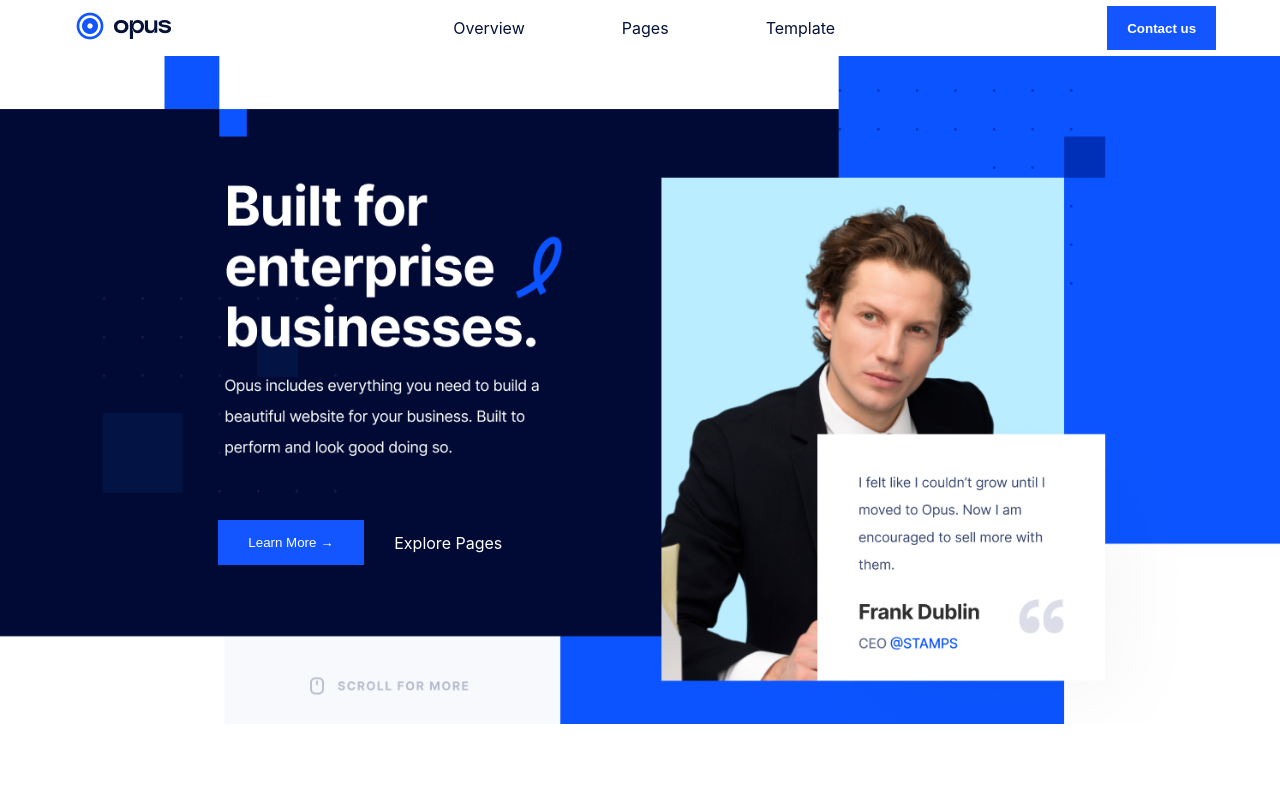
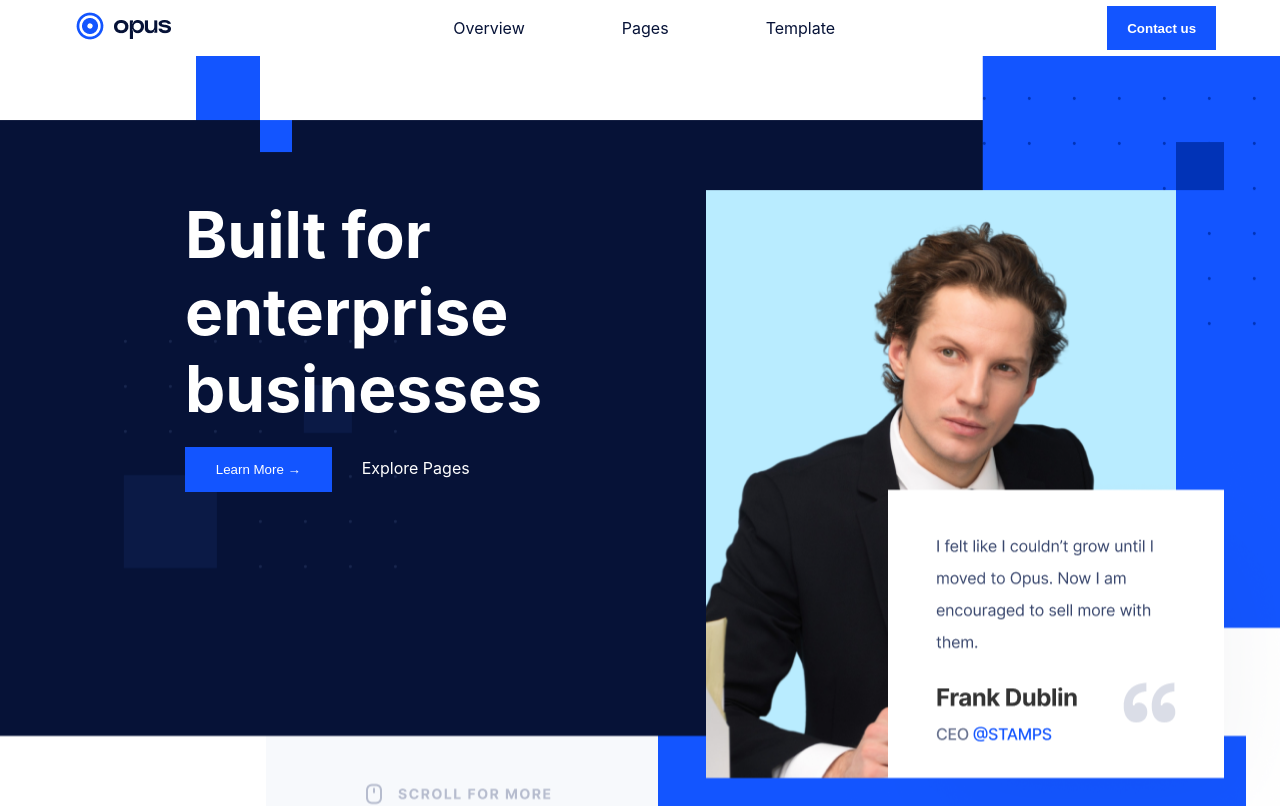
Before and after one commit to ratishjain12/enterprise-website, a React (Create React App) app: page / in a window 1280 px wide. Shown: the top 806 px of the page. Built offline with nearby package versions, Linux system fonts and the light colour scheme.

Commit message:
Update 5 files

```diff
--- a/src/Banner.js
+++ b/src/Banner.js
@@ -1,17 +1,20 @@
-import React from 'react'
-import banner from './images/banner.png'
+import React from "react";
+import banner from "./images/banner.png";
 
-import './banner.css';
+import "./banner.css";
 
 function Banner() {
   return (
-        <div className='banner-head'>
+    <div className="banner-head">
       <div className="banner">
-                <img src={banner} alt="banner-img" />
-
+        <h1 style={{ marginTop: "140px"}}>Built for</h1>
+        <h1>enterprise</h1>
+        <h1>businesses</h1>
         <div className="buttons">
           <button className="btn1">Learn More &#8594;</button>
-                    <a href='#' className='link'>Explore Pages</a>
+          <a href="#" className="link">
+            Explore Pages
+          </a>
         </div>
       </div>
       <div className="mobile-banner">
@@ -21,20 +24,32 @@ function Banner() {
             <h1 style={{ fontSize: "54.6px" }}>enterprise</h1>
             <h1 style={{ fontSize: "54.6px" }}>businesses</h1>
           </div>
-                    <p style={{ fontSize: "18px", width: "329.67px", letterSpacing: "-0.36px", lineHeight: "36px", fontWeight: "400", textAlign: "center", marginTop: "5%" }}>Opus includes everything you need to build a beautiful website for your business. Built to perform and look good doing so.</p>
+          <p
+            style={{
+              fontSize: "18px",
+              width: "329.67px",
+              letterSpacing: "-0.36px",
+              lineHeight: "36px",
+              fontWeight: "400",
+              textAlign: "center",
+              marginTop: "5%",
+            }}
+          >
+            Opus includes everything you need to build a beautiful website for
+            your business. Built to perform and look good doing so.
+          </p>
           <div>
             <div className="buttons">
-
               <button className="btn1">Contact Us &#8594;</button>
-                            <a href='#' className='link'>Explore Pages</a>
-
+              <a href="#" className="link">
+                Explore Pages
+              </a>
             </div>
           </div>
         </center>
       </div>
-
     </div>
   );
 }
 
-export default Banner
+export default Banner;
--- a/src/banner.css
+++ b/src/banner.css
@@ -1,16 +1,26 @@
-.banner img {
+.banner-head {
   width: 100%;
-  object-fit: contain;
+  height: 795.5px;
+}
+.banner {
+  width: 100%;
+  height: 795.5px;
+  background-image: url("images/banner.png");
+  background-size: cover;
+  background-repeat: no-repeat;
+}
+
+.banner h1 {
+  width: 368px;
+  font-weight: 700;
+  color: white;
+  font-size: 64px;
+  margin-left: 185px;
 }
 
 .buttons {
-  display: flex;
-  flex-wrap: wrap;
-  align-items: center;
-  position: absolute;
-  top: 65%;
-  left: 17%;
-  width: 30%;
+  margin-left: 185px;
+  margin-top: 20px;
 }
 
 .acc {
@@ -26,6 +36,7 @@
   color: white;
   margin-right: 30px;
   padding: 10px;
+  cursor: pointer;
 }
 
 .link {
@@ -56,6 +67,7 @@
   }
 
   .buttons {
+    margin-left: 0%;
     display: flex;
     flex-direction: column;
     align-items: center;
--- a/src/header.css
+++ b/src/header.css
@@ -1,6 +1,5 @@
 .logo {
   padding: 10px;
-
 }
 
 .links {
@@ -8,10 +7,13 @@
   width: 50%;
   justify-content: space-evenly;
 }
+.links p {
+  cursor: pointer;
+}
 
 .links a {
   text-decoration: none;
-    color: #37456C;
+  color: #37456c;
 }
 
 .head {
@@ -21,7 +23,7 @@
 }
 
 .btn {
-    background-color: #1355FF;
+  background-color: #1355ff;
   border: none;
   padding: 10%;
   color: white;
--- a/src/sidebar.css
+++ b/src/sidebar.css
@@ -5,6 +5,7 @@
 .burger-links {
   width: 100vw;
   text-align: center;
+  cursor: pointer;
 }
 
 .burger-menu-items {
@@ -38,7 +39,7 @@
   padding: 10px;
   width: 95px;
   border: none;
-    background-color: #1355FF;
+  background-color: #1355ff;
   color: white;
   font-weight: bold;
 }
@@ -53,6 +54,4 @@
   .sidebar-on {
     display: block;
   }
-
-
 }
```
Also changed, not shown: src/images/banner.png. Lines whose indentation alone changed are shown as unchanged.
